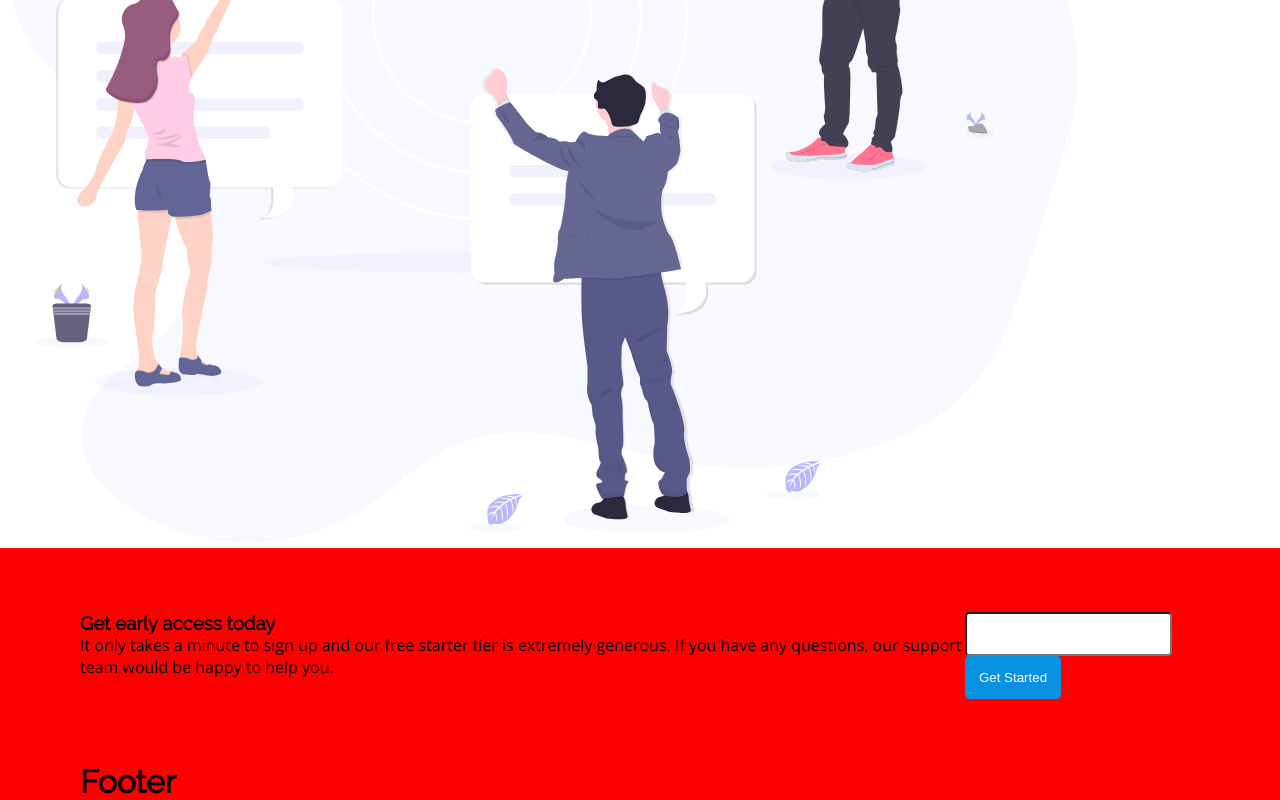
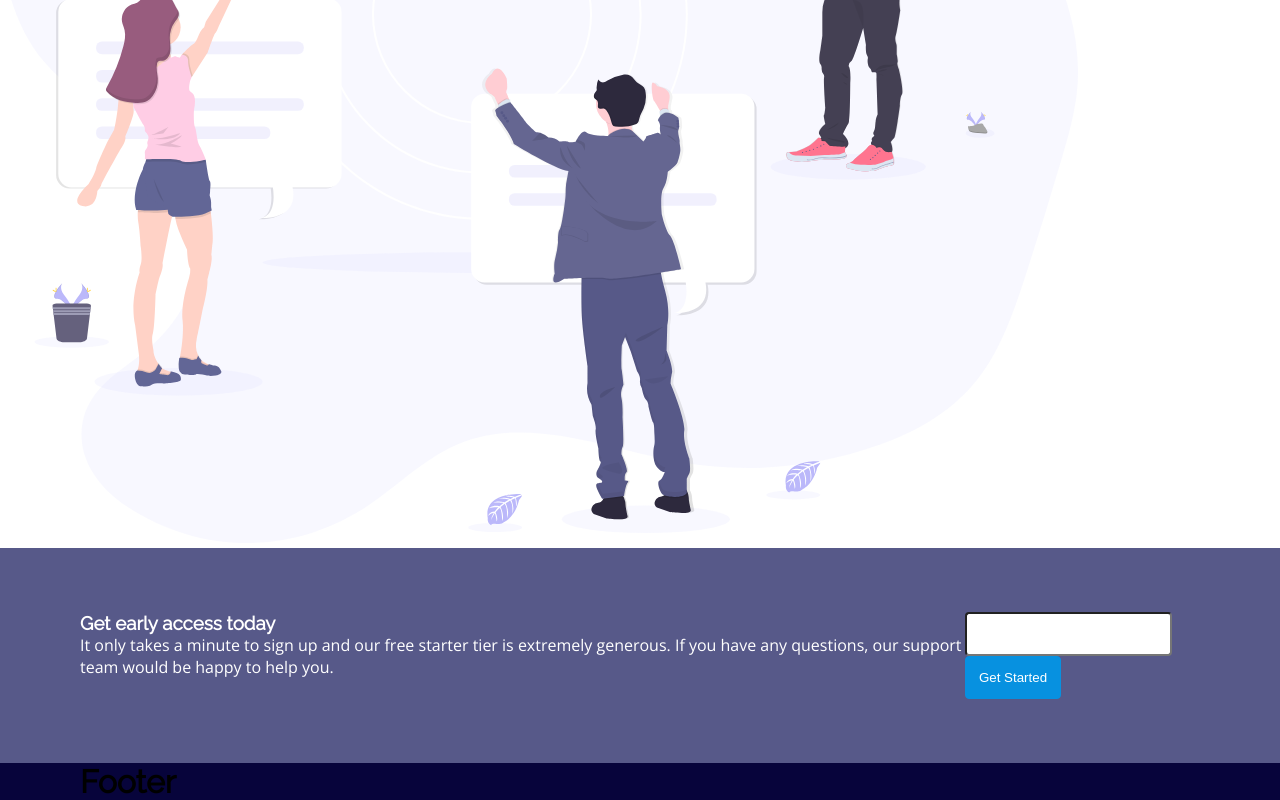
Before and after one commit to PedroMakengo/fylo, a Next.js app: page / in a window 1280 px wide. Shown: the part 1404-2204 px from the top of the page. Built offline with nearby package versions, Linux system fonts and the light colour scheme.

Commit message:
Adicionando estilos certo

```diff
--- a/src/components/Footer/style.module.scss
+++ b/src/components/Footer/style.module.scss
@@ -1,5 +1,5 @@
 .footer {
-  background: red;
+  background: #07043b;
 
   .contentFooter {
     max-width: 1120px;
--- a/src/components/GetAccess/style.module.scss
+++ b/src/components/GetAccess/style.module.scss
@@ -1,5 +1,6 @@
 .container {
-  background: red;
+  background: #575989;
+  color: #fff;
 
   .content {
     max-width: 1120px;
```
